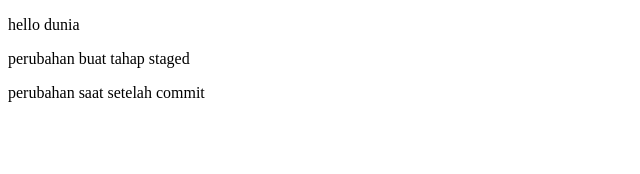
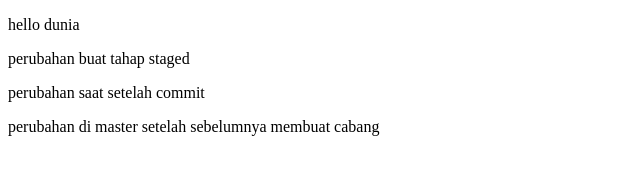
Before and after one commit to hamzahmhmmd/test-import, a plain HTML site: page index.html in a window 1280 px wide. Shown: the whole page, without its empty margins (0-640 px from the left). Drawn offline with Linux system fonts and the light colour scheme.

Commit message:
commit setelah membuat cabang

```diff
--- a/index.html
+++ b/index.html
@@ -8,5 +8,6 @@
 	<p>hello dunia</p>
 	<p>perubahan buat tahap staged</p>
 	<p>perubahan saat setelah commit</p>
+	<p>perubahan di master setelah sebelumnya membuat cabang</p>
 </body>
 </html>
```
